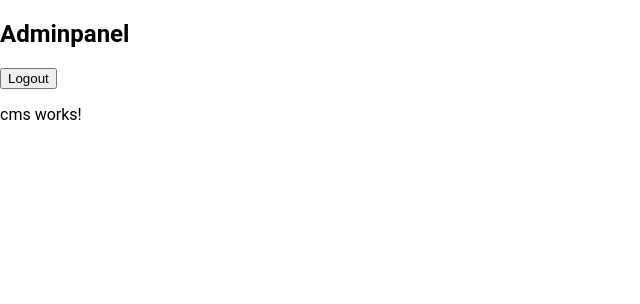
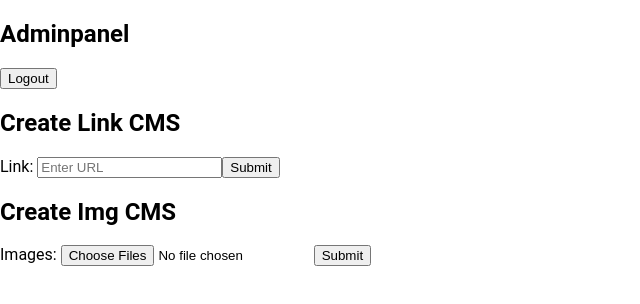
Before and after one commit to tipfom/website-angular, an Angular app: page /admin in a window 1280 px wide. Shown: the top 304 px of the page, without its empty margins (0-640 px from the left). Built offline with nearby package versions, Linux system fonts and the light colour scheme; sample sign-in values are in the browser's storage.

Commit message:
extended cms functionality

```diff
--- a/src/app/pages/admin/admin.component.ts
+++ b/src/app/pages/admin/admin.component.ts
@@ -7,7 +7,6 @@ import { LoginService } from 'src/app/services/login.service';
   styleUrls: ['./admin.component.sass']
 })
 export class AdminComponent implements OnInit {
-
   constructor(private loginService: LoginService) { }
 
   ngOnInit(): void {
--- a/src/app/pages/admin/cms/cms.component.html
+++ b/src/app/pages/admin/cms/cms.component.html
@@ -1 +1,13 @@
-<p>cms works!</p>
+<div>
+    <h2>Create Link CMS</h2>
+    <form [formGroup]="cmsLinkForm" (ngSubmit)="onCmsLinkFormSubmit()">
+        Link: <input formControlName="link"  placeholder="Enter URL">
+        <button type="submit">Submit</button>
+     </form>
+</div>
+
+<div>
+    <h2>Create Img CMS</h2>
+    Images: <input type="file" id="photofiles" (change)="detectFiles($event)" multiple="true" accept="image/png, image/jpeg">
+    <button type="submit">Submit</button>
+</div>
--- a/src/app/pages/admin/cms/cms.component.ts
+++ b/src/app/pages/admin/cms/cms.component.ts
@@ -1,4 +1,5 @@
 import { Component, OnInit } from '@angular/core';
+import { FormGroup, FormControl, FormArray, FormBuilder } from '@angular/forms';
 
 @Component({
   selector: 'app-cms',
@@ -6,10 +7,22 @@ import { Component, OnInit } from '@angular/core';
   styleUrls: ['./cms.component.sass']
 })
 export class CmsComponent implements OnInit {
+  cmsLinkForm = new FormGroup({
+    link: new FormControl(''),
+  })
 
-  constructor() { }
+  constructor() {
+  }
 
   ngOnInit(): void {
   }
 
+  onCmsLinkFormSubmit(): void {
+
+  }
+
+  detectFiles(event): void {
+    let files = event.target.files;
+    console.info(files);
+  }
 }
```
